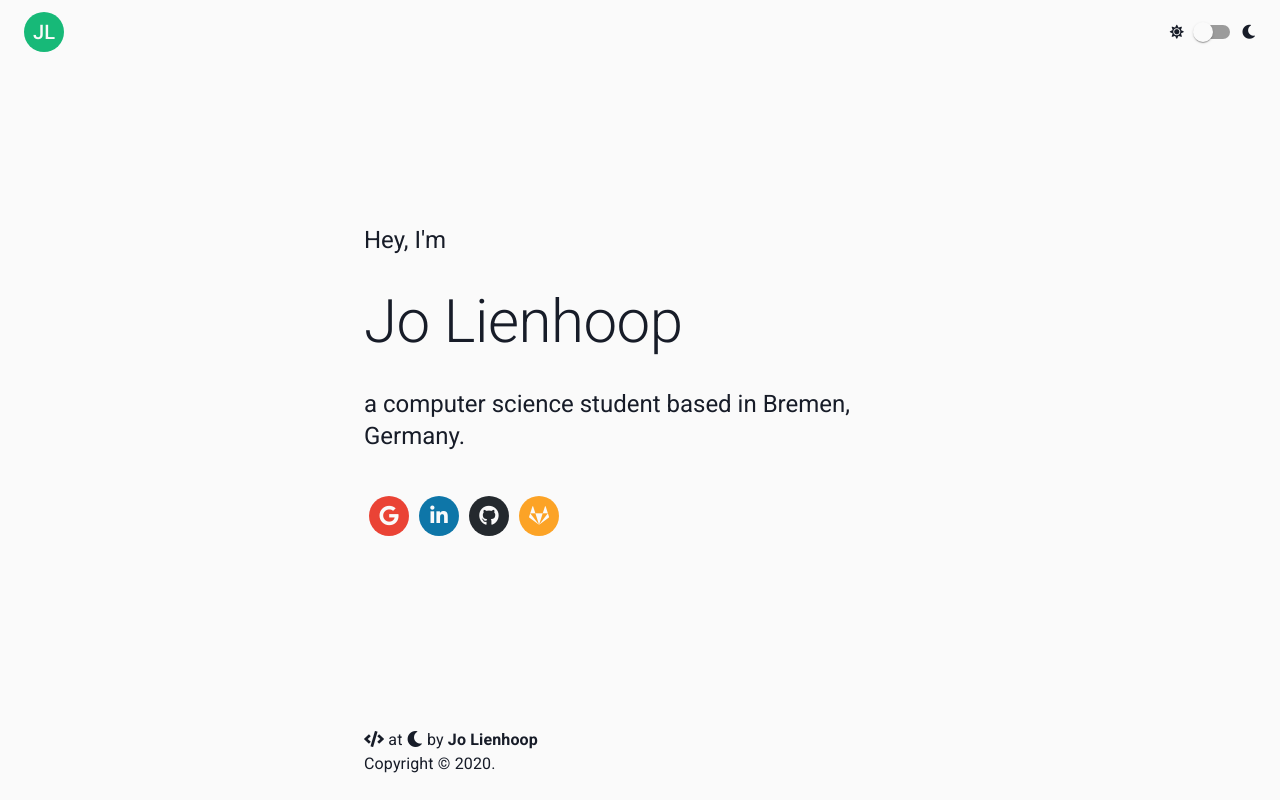
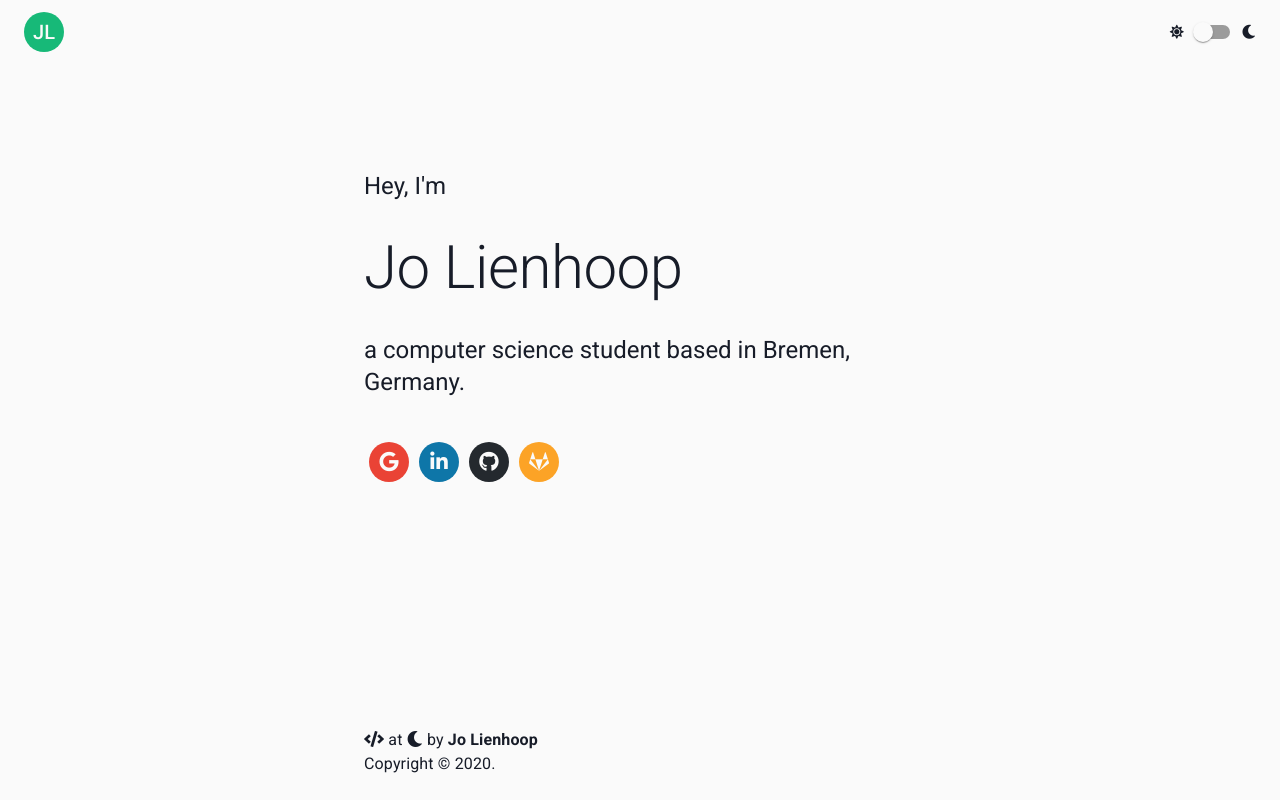
Before and after one commit to JoHoop/personal-website-react, a React (Create React App) app: page / in a window 1280 px wide. Built offline with nearby package versions, Linux system fonts and the light colour scheme.

Commit message:
Align content vertically

```diff
--- a/src/App.js
+++ b/src/App.js
@@ -14,8 +14,8 @@ const useStyles = makeStyles((theme) => ({
         minHeight: "100vh",
     },
     main: {
-        marginTop: theme.spacing(20),
-        marginBottom: theme.spacing(2),
+        marginTop: "auto",
+        marginBottom: "auto",
     },
     footer: {
         padding: theme.spacing(3, 2),
```
